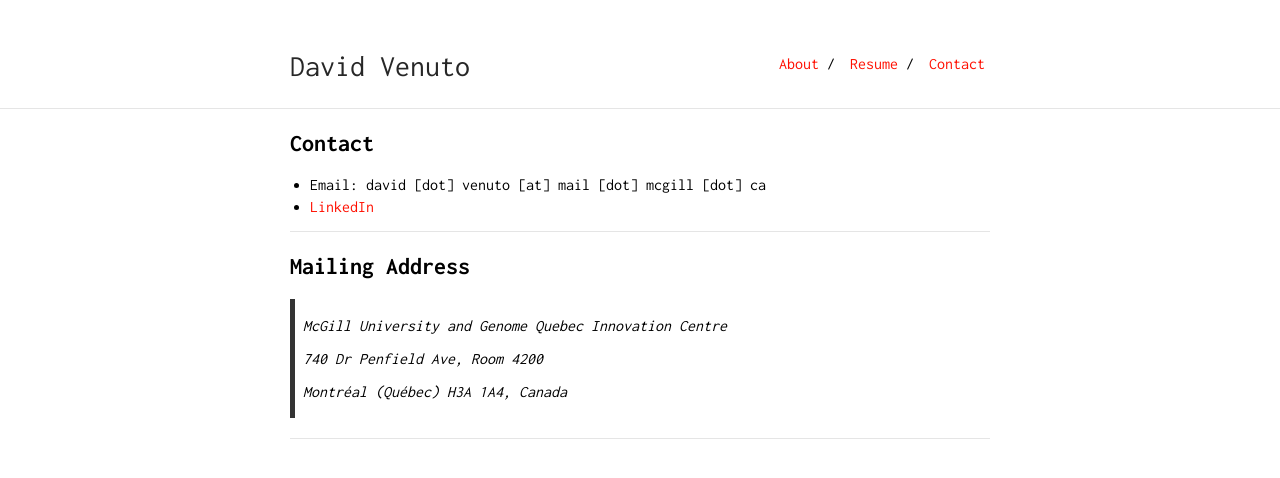
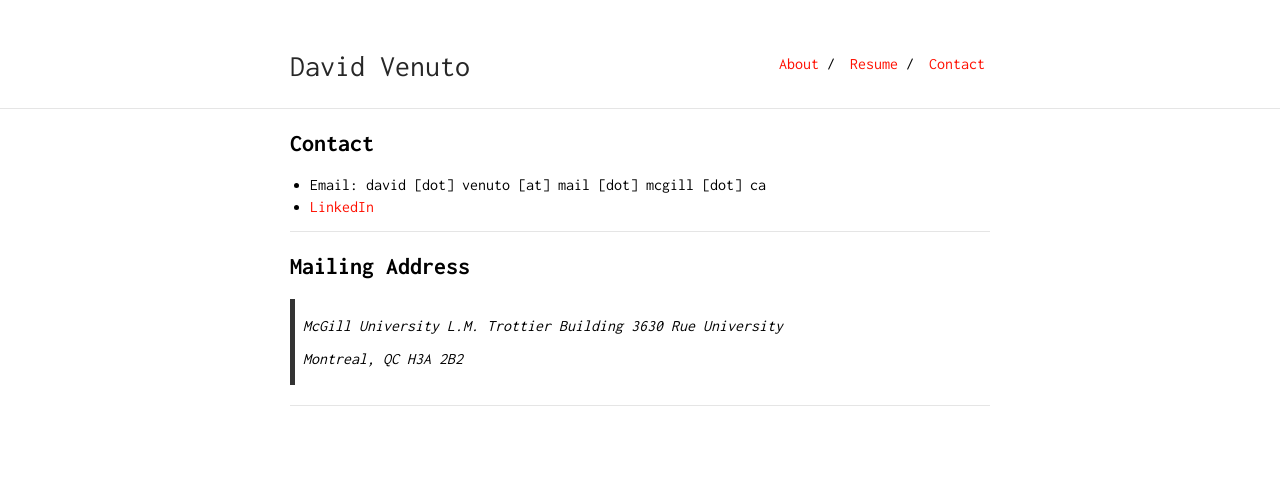
Before and after one commit to dvVenuto/dvvenuto.github.io, a Jekyll site: the page built from contact.md, in a window 1280 px wide. Shown: the top 478 px of the page. Built offline with Jekyll 4.4.1, drawn with Linux system fonts in a browser that asks for light colours; our own code applies the rules of GitHub Pages for plain Markdown files.

Commit message:
Update contact.md

```diff
--- a/contact.md
+++ b/contact.md
@@ -12,10 +12,10 @@ is_contact: true
 
 ## Mailing Address
 
-> McGill University and Genome Quebec Innovation Centre
+> McGill University
+> L.M. Trottier Building
+> 3630 Rue University
 >
-> 740 Dr Penfield Ave, Room 4200
->
-> Montréal (Québec) H3A 1A4, Canada
+> Montreal, QC H3A 2B2
 
 ---
```
